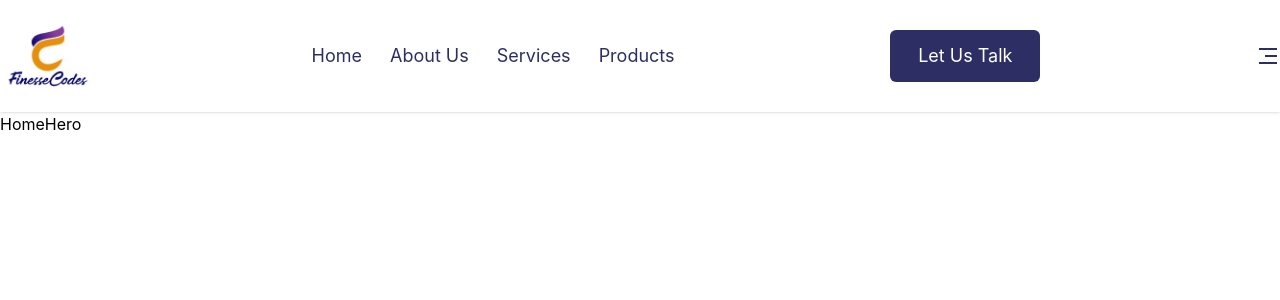
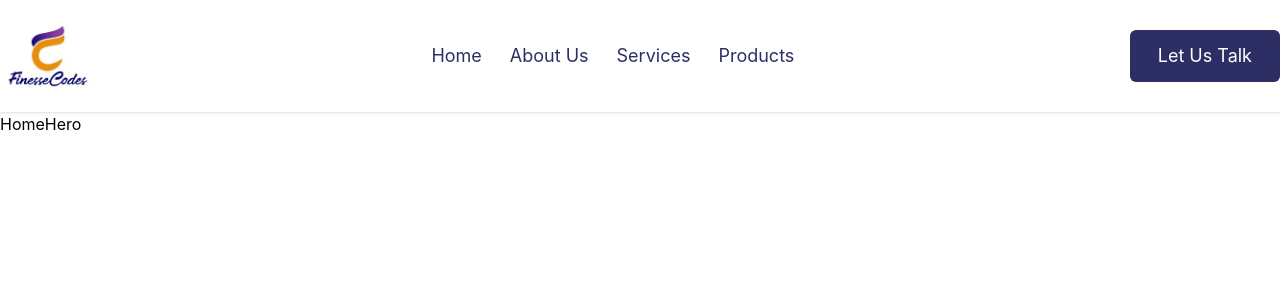
Before and after one commit to scryptwiz/finessecode, a React (Create React App) app: page / in a window 1280 px wide. Shown: the top 300 px of the page. Built offline with nearby package versions, Linux system fonts and the light colour scheme.

Commit message:
Update Navbar.jsx

```diff
--- a/src/Components/Navbar.jsx
+++ b/src/Components/Navbar.jsx
@@ -17,7 +17,7 @@ const Navbar = () => {
                 <Link className=' lg:text-lg text-finesseBlue hover:text-finesseOrange transition-all duration-300 ease-in-out' to='/'>Products</Link>
             </div>
             <button className='text-white lg:inline-flex hidden lg:text-lg px-7 py-3 bg-finesseBlue hover:bg-finesseOrange transition-all duration-300 ease-in-out rounded-md'>Let Us Talk</button>
-            {!toggle&&<RiMenu3Fill onClick={()=>setToggle(!toggle)} className='text-2xl font-semibold text-finesseBlue cursor-pointer' />}
+            {!toggle&&<RiMenu3Fill onClick={()=>setToggle(!toggle)} className='text-2xl lg:hidden font-semibold text-finesseBlue cursor-pointer' />}
         </div>
         {toggle&&(
             <div className='fixed left-0 w-full h-screen flex items-center animate__animated animate__fadeInDown transition-all'>
@@ -33,8 +33,8 @@ const Navbar = () => {
                         <button className='w-fit text-white px-5 py-2 bg-finesseBlue hover:bg-finesseOrange transition-all duration-300 ease-in-out rounded-md'>Let Us Talk</button>
                     </div>
                 </div>
-                <button onClick={()=>setToggle(false)} className='w-3/12 bg-black/20 h-full flex py-5'>
-                    <MdClose className='mx-auto text-3xl' />
+                <button onClick={()=>setToggle(false)} className='w-3/12 bg-black/20 h-full flex py-5 px-5'>
+                    <MdClose className='ml-auto text-3xl' />
                 </button>
             </div>
         )}
```
